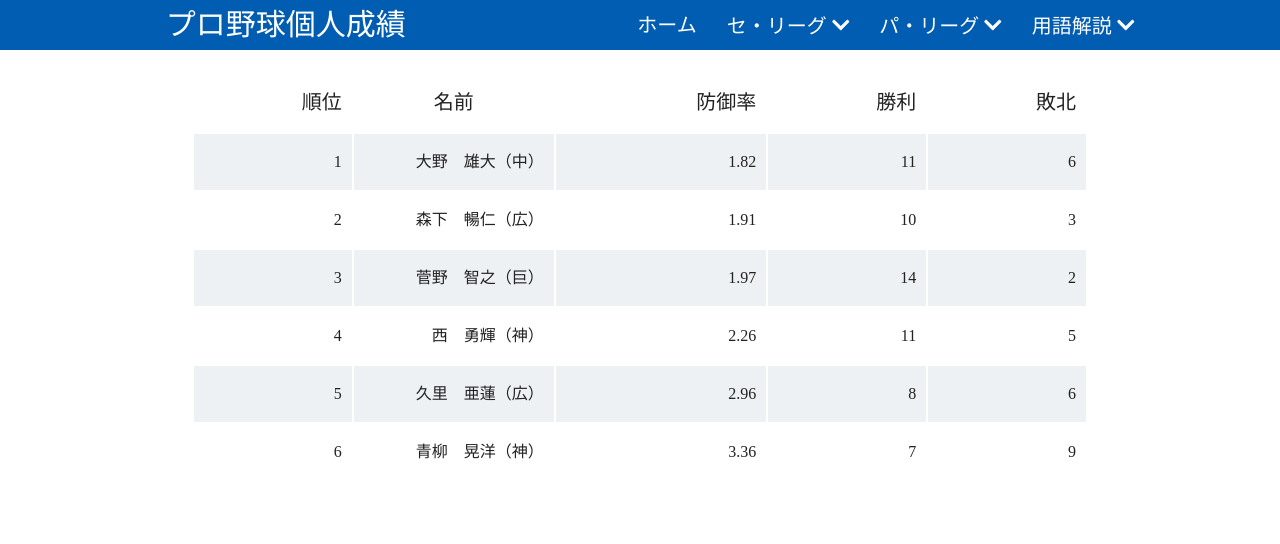
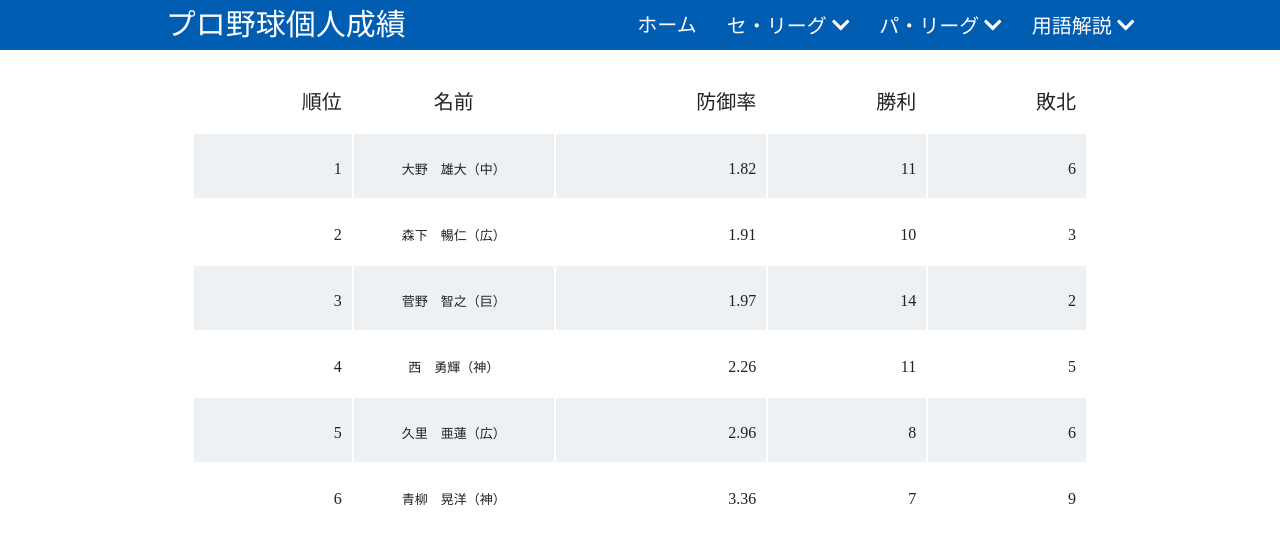
Before and after one commit to yusei1101/vue-baseball-stats, a Vue app: page /page1 in a window 1280 px wide. Shown: the top 544 px of the page. Built offline with nearby package versions, Linux system fonts and the light colour scheme.

Commit message:
20201217

```diff
--- a/src/assets/sass/main.css
+++ b/src/assets/sass/main.css
@@ -349,12 +349,19 @@ h1, h2 {
 }
 
 .table-page tr td a {
-  font-size: 1.6rem;
+  font-size: 1.3rem;
   color: #222222;
+}
+
+.table-page tr td:nth-child(2) {
+  text-align: center;
+  padding: 5px 0;
 }
 
 @media screen and (min-width: 576px) {
   .table-page tr td:nth-child(2) {
+    padding: 20px 10px;
+    font-size: 2.4rem;
     width: 200px;
   }
 }
--- a/src/assets/sass/main.scss
+++ b/src/assets/sass/main.scss
@@ -258,11 +258,15 @@
             font-size: $fontSize-main;
             padding: 20px 10px;
             a{
-                font-size: $fontSize-main;
+                font-size: 1.3rem;
                 color: $color-text;
             }
             &:nth-child(2){
+                text-align: center;
+                padding: 5px 0;
                 @include mq(sm){
+                    padding: 20px 10px;
+                    font-size: 2.4rem;
                     width: 200px;
                 }
             }
```
Also changed, not shown: src/assets/sass/main.min.css.
